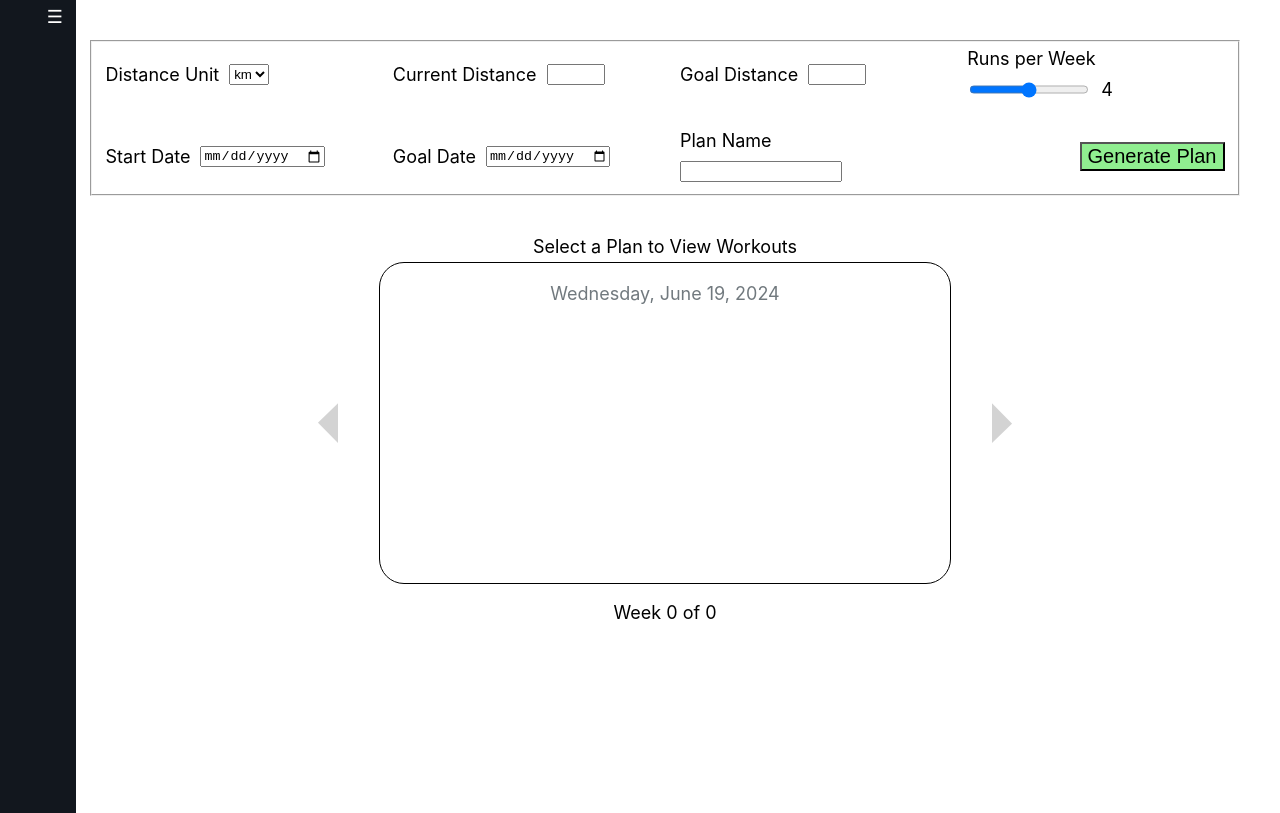
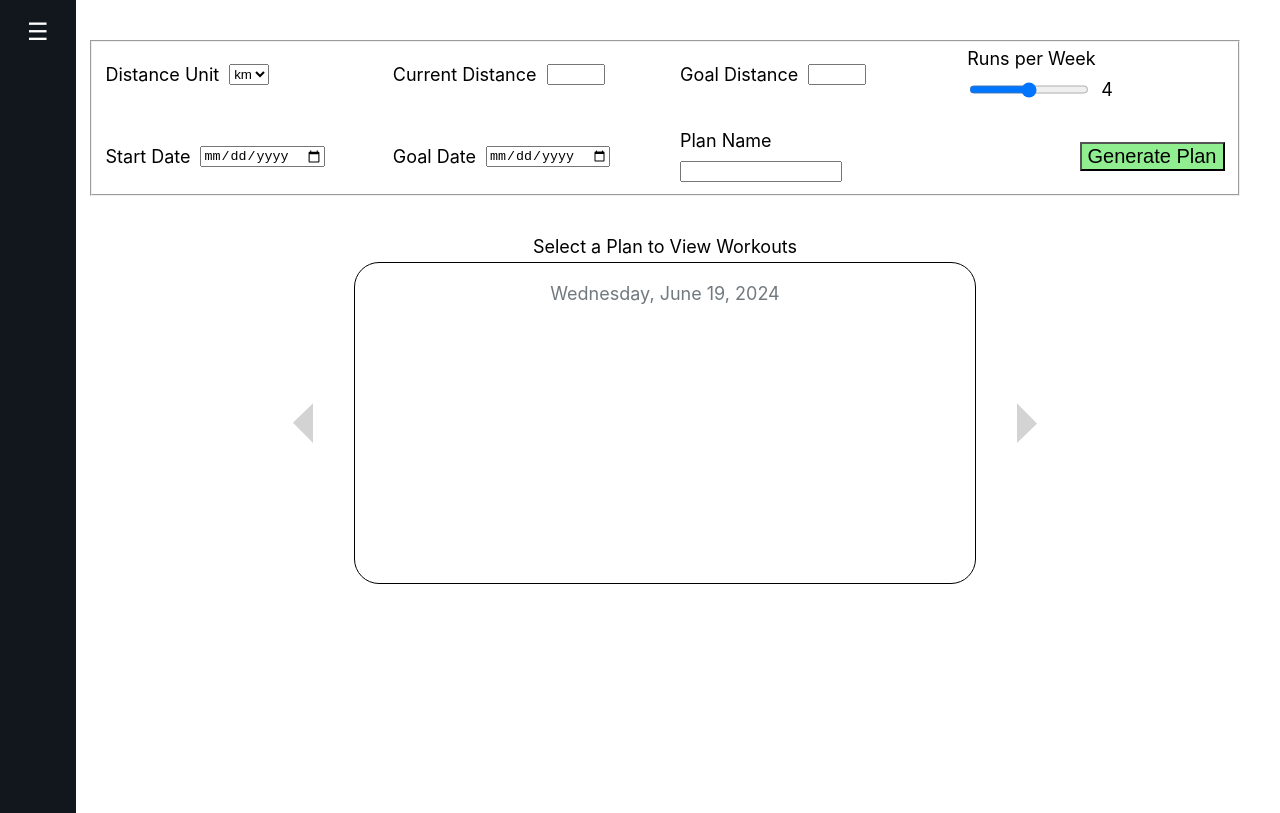
Before and after one commit to warrenmblood/training-plan-generator, a React (Create React App) app: page / in a window 1280 px wide. Built offline with nearby package versions, Linux system fonts and the light colour scheme.

Commit message:
sidenav styling updates

```diff
--- a/src/App.css
+++ b/src/App.css
@@ -1,6 +1,7 @@
 body {
     background-color: transparent;
     font-size: 18px;
+    overflow: hidden;
 }
 
 .sidebar {
@@ -11,16 +12,12 @@ body {
     width: 50px;
     background-color: #12171e;
     color: white;
-    padding: .4rem .8rem;
+    padding: 0.4rem 0.8rem;
     transition: all 0.5s ease;
 }
 
 .sidebar.active {
-    width: 200px;
-}
-
-.plan-list .saved-plan {
-    border-top: 1px solid white
+    width: 220px;
 }
 
 .main-content {
@@ -31,14 +28,69 @@ body {
 }
 
 .sidebar.active ~ .main-content {
-    left: 200px;
-    width: calc(100% - 200px);
+    left: 220px;
+    width: calc(100% - 220px);
 }
 
-.sidebar > .header {
+.sidebar .header {
+    font-size: 24px;
+    user-select: none;
+}
+
+.sidebar .header button {
+    position: absolute;
+    top: 0.4rem;
+    left: 50%;
+    line-height: 50px;
+    transform: translateX(-50%);
+    cursor: pointer;
+    background-color: transparent;
+    color: white;
+    font-size: 24px;
+    border: none;
+}
+
+.sidebar.active .header button {
+    left: 90%;
+}
+
+.sidebar .header .title {
+    width: 100%;
+    height: 50px;
     display: flex;
-    flex-flow: row nowrap;
-    justify-content: space-between;
+    align-items: center;
+    white-space: nowrap;
+    opacity: 0;
+}
+
+.sidebar.active .header .title, .sidebar.active .plan-list {
+    transition: all 0.5s ease;
+    opacity: 1;
+}
+
+.plan-list {
+    display: flex;
+    flex-flow: column nowrap;
+    list-style-type: none;
+    padding-left: 0;
+    margin-top: 20px;
+    opacity: 0;
+}
+
+.saved-plan {
+    width: calc(220px - 0.8rem);
+    white-space: nowrap;
+    overflow: hidden;
+    display: inline-block;
+    text-overflow: ellipsis;
+    line-height: 30px;
+    border-top: 1px solid lightgray;
+    padding: 0.4rem;
+}
+
+.saved-plan:hover {
+    background-color: #C0C0C0;
+    cursor: pointer;
 }
 
 .plan-inputs {
@@ -60,20 +112,12 @@ body {
     gap: 10px;
 }
 
+.entry label {
+    user-select: none;
+}
+
 .entry.submit {
     justify-content: flex-end;
-}
-
-.workout-body > button {
-    width: 100px;
-    height: 100px;
-    border: transparent;
-    background-color: transparent;
-    font-size: 60px;
-    color: lightgray;
-    display: flex;
-    align-items: center;
-    justify-content: center;
 }
 
 .entry > button {
@@ -101,6 +145,7 @@ input#runsPerWeek {
 .workout-header {
     width: 100%;
     text-align: center;
+    user-select: none;
 }
 
 .workout-header > p {
@@ -115,10 +160,23 @@ input#runsPerWeek {
     align-items: center;
 }
 
+.workout-body > button {
+    width: 100px;
+    height: 100px;
+    border: transparent;
+    background-color: transparent;
+    font-size: 60px;
+    color: lightgray;
+    display: flex;
+    align-items: center;
+    justify-content: center;
+    cursor: pointer;
+}
+
 .workout {
     border: 1px solid black;
     border-radius: 25px;
-    width: 550px;
+    width: 600px;
     height: 300px;
     display: flex;
     flex-flow: column nowrap;
@@ -128,6 +186,7 @@ input#runsPerWeek {
 
 .workout > .title, .workout > .date {
     text-align: center;
+    user-select: none;
 }
 
 .workout > .date {
--- a/src/App.js
+++ b/src/App.js
@@ -6,7 +6,7 @@ import './App.css';
 
 const App = () => {
   const [plan, setPlan] = useState({});
-  const [savedPlans, setSavedPlans] = useState([]);
+  const [savedPlans, setSavedPlans] = useState([{name:"Chicago Marathon 2018"},{name:"New York City Marathon 2024"}]);
 
   // --- pull data below from server ---
   const jargon = {};
--- a/src/components/Plan.js
+++ b/src/components/Plan.js
@@ -6,7 +6,7 @@ import { compareDates, planWeeks, currentWeek } from "../utils.js";
 function Plan({ planInfo }) {
     const [planDate, setPlanDate] = useState(new Date()); // date selected
     const [workoutNum, setWorkoutNum] = useState(0); // index of workout in planInfo.workouts that is displayed
-    const [onPlan, setOnPlan] = useState(true); // whether planDate falls within planInfo.startDate and planInfo.goalDate
+    const [onPlan, setOnPlan] = useState(false); // whether planDate falls within planInfo.startDate and planInfo.goalDate
     const [offPlanMsg, setOffPlanMsg] = useState(""); // workout message displayed when planDate falls outside of planInfo.startDate and planInfo.goalDate
 
     const dateFormat = { year: 'numeric', month: 'long', day: 'numeric' };
@@ -15,6 +15,7 @@ function Plan({ planInfo }) {
         if(!planInfo.startDate) {
             return;
         }
+        setOnPlan(true);
         const start = planInfo.startDate; // first day of plan
         const end = planInfo.goalDate; // last day of plan
         const today = new Date(); // today's date
--- a/src/components/Sidebar.js
+++ b/src/components/Sidebar.js
@@ -7,17 +7,17 @@ function Sidebar({ savedPlans }) {
 
     return(
         <div className={`sidebar${active ? " active" : ""}`}>
-            <div className="header" onClick={activateSidebar}>
-                <span></span>
-                <span>&#9776;</span>
+            <div className="header">
+                <span className="title">Saved Plans</span>
+                <button onClick={activateSidebar}>&#9776;</button>
             </div>
-            <div className="plan-list">
+            <ol className="plan-list">
                 {savedPlans.map(plan => (
-                    <div className="saved-plan">
+                    <li className="saved-plan">
                         {plan.name}
-                    </div>
+                    </li>
                 ))}
-            </div>
+            </ol>
         </div>
     );
 
--- a/src/utils.js
+++ b/src/utils.js
@@ -18,8 +18,8 @@ export function planWeeks(start, length) {
     // return # weeks in plan
     // start: start date of plan. date object
     // length: number of days in plan. non-negative integer
-    const fullWeeks = Math.floor(length / 7);
-    const daysLeft = length % 7;
+    const fullWeeks = Math.floor((length - 1) / 7);
+    const daysLeft = (length - 1) % 7;
     const weeks = (daysLeft > 6 - start.getDay()) ? fullWeeks + 2 : fullWeeks + 1;
     return weeks;
 }
```
